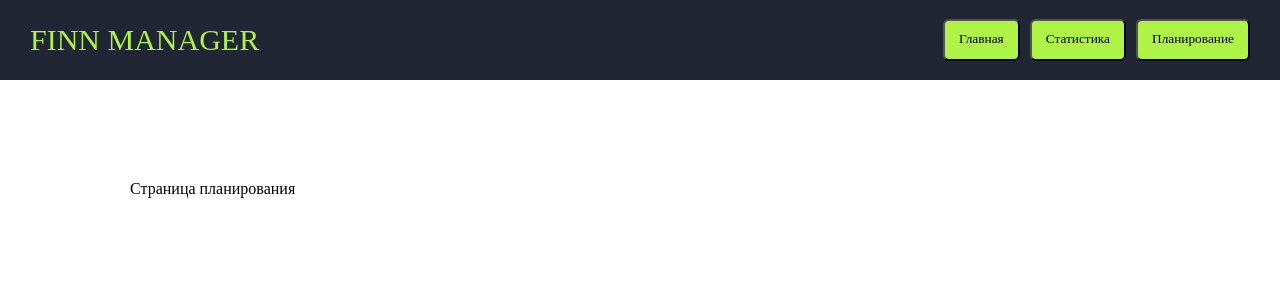
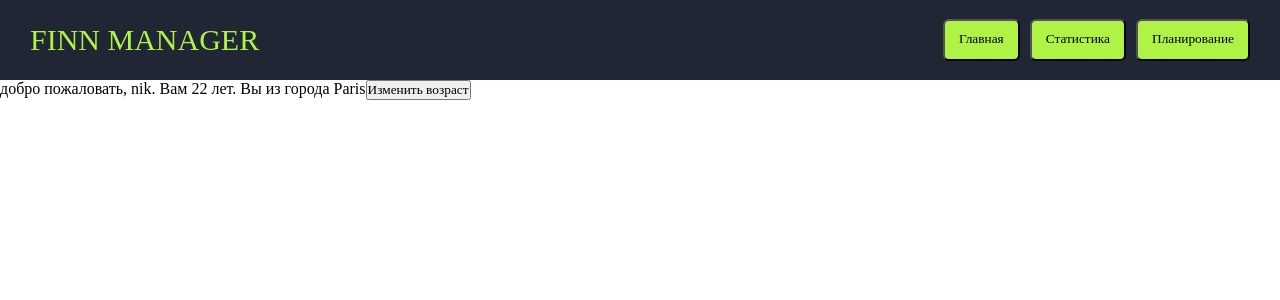
Before and after one commit to sergey87chuvasov/react-project12, a React (Create React App) app: page /plan in a window 1280 px wide. Shown: the top 300 px of the page. Built offline with nearby package versions, Linux system fonts and the light colour scheme.

Commit message:
added opp in project

```diff
--- a/src/App.js
+++ b/src/App.js
@@ -16,7 +16,7 @@ function App() {
       <Routes>
         <Route path={'/main'} element={<Main action={setData} />} />
         <Route path={'/stat/:viewType'} element={<Stat statData={data} />} />
-        <Route path={'/plan'} element={<Plan />} />
+        <Route path={'/plan'} element={<Plan testProp={'nik'} />} />
         <Route path={'*'} element={<Main action={setData} />} />
       </Routes>
       {/* <Header action={setShowPage}></Header> */}
--- a/src/components/pages/Plan.jsx
+++ b/src/components/pages/Plan.jsx
@@ -1,30 +1,33 @@
-import React, { useEffect } from 'react';
-// import { useParams, useSearchParams } from 'react-router-dom';
+import React from 'react';
 
-const Plan = () => {
-  // const { demoParam } = useParams();
+export default class Plan extends React.Component {
+  constructor(props) {
+    super(props);
+    this.state = {
+      age: 22,
+      city: 'Paris',
+    };
+  }
 
-  // const [params, setParams] = useSearchParams();
+  shouldComponentUpdate(props, state) {}
 
-  // useEffect(() => {
-  //   console.log(demoParam);
-  //   setParams({ userName: 'Serge', userAge: '333' });
-  // }, [demoParam, setParams]);
+  componentDidUpdate(prevProps, prevState) {}
 
-  return (
-    <React.Fragment>
-      <span
-        style={{ marginTop: '100px', marginLeft: '130px', display: 'block' }}
-      >
-        Страница планирования
-      </span>
-      {/* <span
-        style={{ marginTop: '50px', marginLeft: '130px', display: 'block' }}
-      >
-        возраст пользователя - {params.get('userAge')}
-      </span> */}
-    </React.Fragment>
-  );
-};
+  componentDidMount() {}
 
-export default Plan;
+  componentWillUnmount() {}
+
+  render() {
+    return (
+      <>
+        <span>
+          добро пожаловать, {this.props.testProp}. Вам {this.state.age} лет. Вы
+          из города {this.state.city}
+        </span>
+        <button onClick={() => this.setState({ age: 30 })}>
+          Изменить возраст
+        </button>
+      </>
+    );
+  }
+}
```
